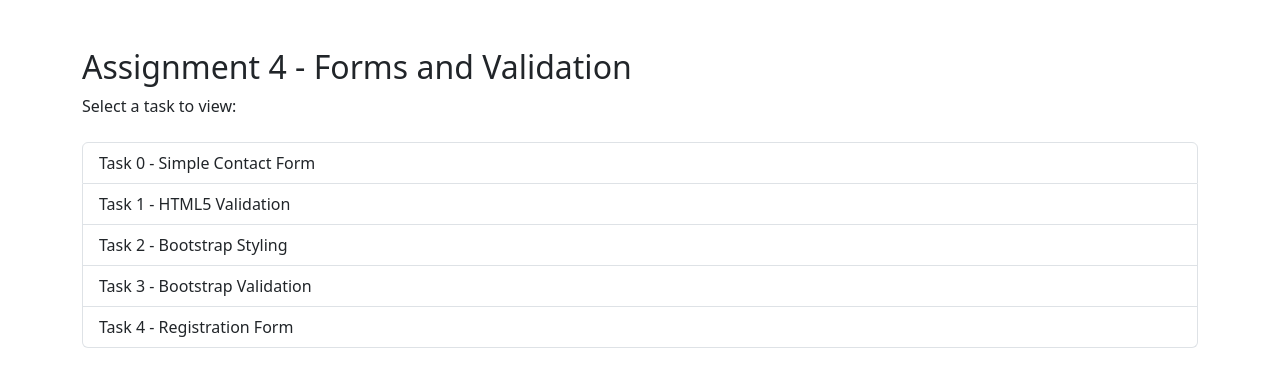
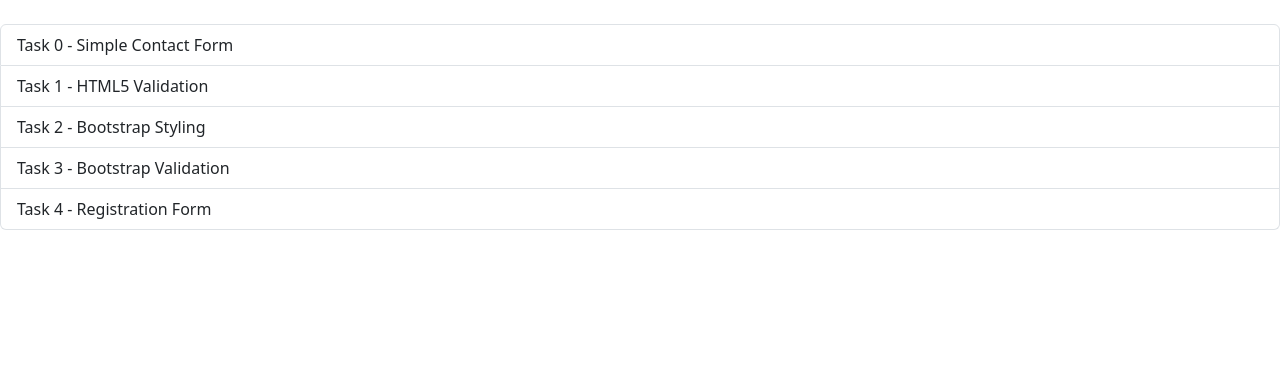
Before and after one commit to Yerassyl077/assignment4-forms-validation, a plain HTML site: page index.html in a window 1280 px wide. Drawn offline with nearby package versions, Linux system fonts and the light colour scheme.

Commit message:
Update index.html

```diff
--- a/index.html
+++ b/index.html
@@ -9,17 +9,12 @@
 </head>
 <body>
 
-<div class="container mt-5">
-    <h2>Assignment 4 - Forms and Validation</h2>
-    <p>Select a task to view:</p>
-
-    <div class="list-group mt-4">
-        <a href="task0.html" class="list-group-item list-group-item-action">Task 0 - Simple Contact Form</a>
-        <a href="task1.html" class="list-group-item list-group-item-action">Task 1 - HTML5 Validation</a>
-        <a href="task2.html" class="list-group-item list-group-item-action">Task 2 - Bootstrap Styling</a>
-        <a href="task3.html" class="list-group-item list-group-item-action">Task 3 - Bootstrap Validation</a>
-        <a href="task4.html" class="list-group-item list-group-item-action">Task 4 - Registration Form</a>
-    </div>
+<div class="list-group mt-4">
+    <a href="Task0.html" class="list-group-item list-group-item-action">Task 0 - Simple Contact Form</a>
+    <a href="Task1.html" class="list-group-item list-group-item-action">Task 1 - HTML5 Validation</a>
+    <a href="Task2.html" class="list-group-item list-group-item-action">Task 2 - Bootstrap Styling</a>
+    <a href="Task3.html" class="list-group-item list-group-item-action">Task 3 - Bootstrap Validation</a>
+    <a href="Task4.html" class="list-group-item list-group-item-action">Task 4 - Registration Form</a>
 </div>
 
 </body>
```
